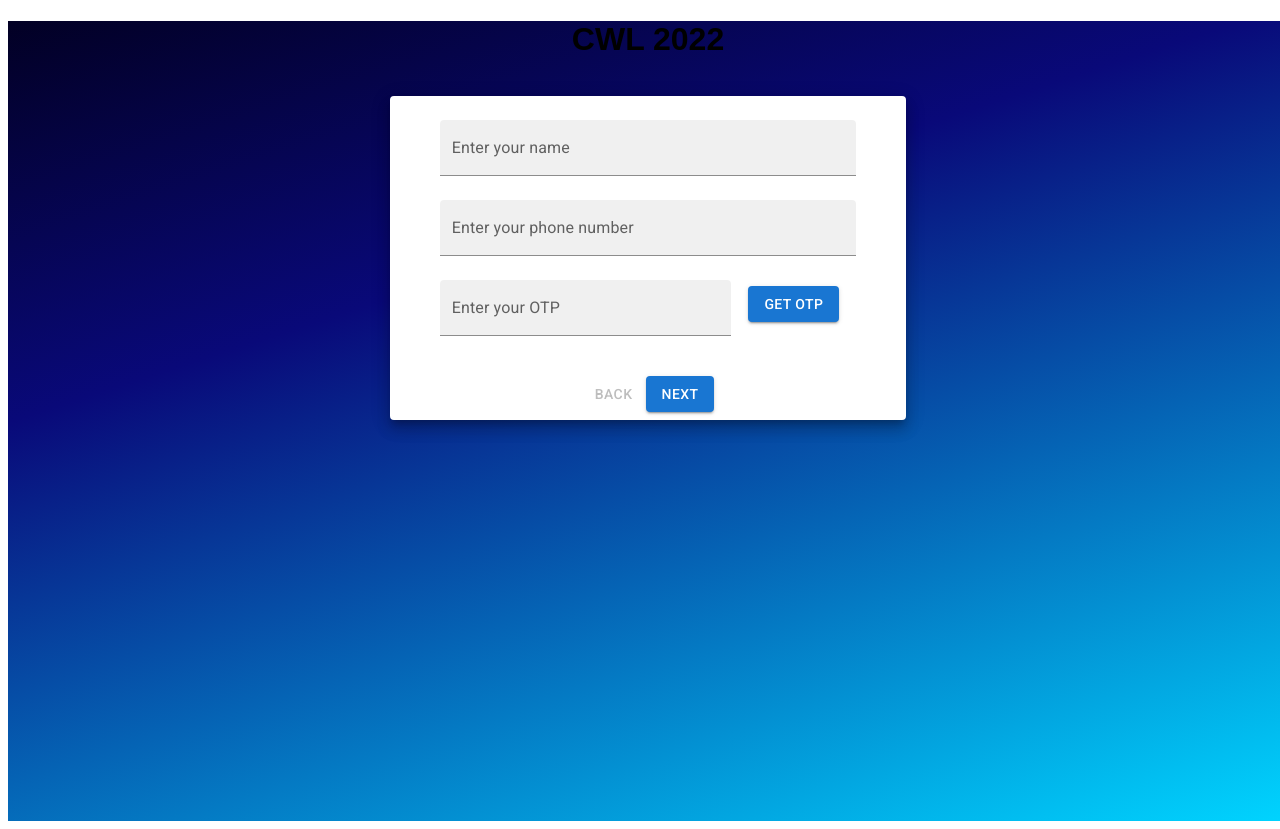
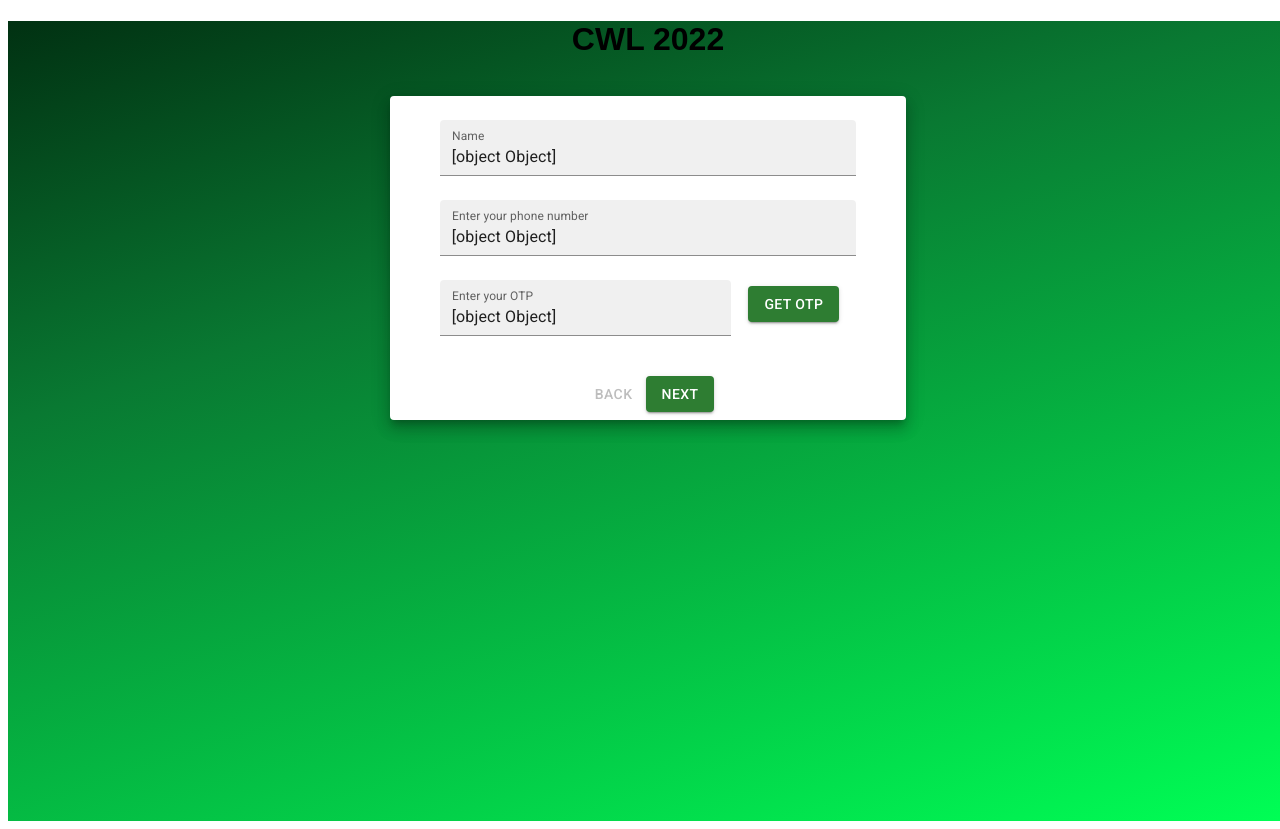
Before and after one commit to WebOps-and-Blockchain-Club/cwl-client-2022, a React (Create React App) app: page / in a window 1280 px wide. Built offline with nearby package versions, Linux system fonts and the light colour scheme.

Commit message:
Complaint-portal inital commit

```diff
--- a/src/components/cp_components/complaintDetails.tsx
+++ b/src/components/cp_components/complaintDetails.tsx
@@ -21,6 +21,7 @@ const ComplaintDetails = () => {
           name='complaint'
           id='complaint'
           value={complaint}
+          required
           fullWidth
           margin='normal'
           label='Complaint'
@@ -43,7 +44,12 @@ const ComplaintDetails = () => {
         />
       </Grid>
       <Grid item xs={10} sm={10} md={10}>
-        <Button sx={{ borderRadius: 1, margin: 2 }} variant='contained' startIcon={<PhotoCamera />}>
+        <Button
+          sx={{ borderRadius: 1, margin: 2 }}
+          variant='contained'
+          startIcon={<PhotoCamera />}
+          color='success'
+        >
           Upload
         </Button>
       </Grid>
--- a/src/components/cp_components/complaintType.tsx
+++ b/src/components/cp_components/complaintType.tsx
@@ -1,8 +1,8 @@
-// import { useState } from 'react'
+import { useState, useReducer } from 'react'
 import { Grid, Button, Typography } from '@mui/material'
 import '../../styles/cp_style.css'
 
-const complaint = [
+const complaints = [
   { id: 1, name: 'Street Light', state: false },
   { id: 2, name: 'Water Logging', state: true },
   { id: 3, name: 'Electricity', state: false },
@@ -13,29 +13,31 @@ const complaint = [
   { id: 8, name: 'Road and Footpath', state: false },
 ]
 
+function problemReducer(state: any, complaint: any) {
+  return [...state, complaint]
+}
+
 const ComplaintType = () => {
-  //   const [state, setState] = useState({ complaint })
+  const [problem, setProblem] = useReducer(problemReducer, [complaints])
 
-  //   const handleChange = (id: number) => (e: { preventdefault: () => void }) => {
-  //     e.preventdefault()
-  //     setState((state) => ({
-  //       ...state,
-  //       state: !state,
-  //     }))
-  //   }
+  function handleChange(complaint: { id?: number; name?: string; state: any }) {
+    const state = !complaint.state
+    setProblem((complaint.state = state))
+  }
 
   return (
     <Grid container alignItems='center' justifyContent='center'>
       <Grid item display='flex' xs={12} sm={10} md={10}>
         <Typography variant='h6'>Select your complaint type:</Typography>
       </Grid>
-      {complaint.map((complaint) => (
+      {complaints.map((complaint) => (
         <Grid item key={complaint.id} display='flex' xs={7} sm={5} md={5}>
           <Button
             sx={{ width: 200, padding: 0.5, margin: 0.5 }}
             key={complaint.id}
-            // onClick={handleChange(complaint.id)}
+            onClick={() => handleChange(complaint)}
             variant={complaint.state ? 'contained' : 'outlined'}
+            color='success'
           >
             {complaint.name}
           </Button>
--- a/src/components/cp_components/personDetails.tsx
+++ b/src/components/cp_components/personDetails.tsx
@@ -1,21 +1,23 @@
 import React, { useState } from 'react'
-import { TextField, Grid, withStyles, Button } from '@mui/material'
+import { TextField, Grid, Button } from '@mui/material'
 import '../../styles/cp_style.css'
 
 const PersonDetails = () => {
-  const [name, setName] = useState('')
-  const [phone, setPhone] = useState('')
-  const [otp, setOtp] = useState('')
+  const [name, setName] = useState({ name: '' })
+  const [phone, setPhone] = useState({ phone: '', state: 'false' })
+  const [otp, setOtp] = useState({ otp: '', state: 'false' })
 
-  const handleNameChange = (e: { target: { value: React.SetStateAction<string> } }) => {
+  const [error, setError] = useState(false)
+
+  const handleNameChange = (e: { target: { value: React.SetStateAction<{ name: string }> } }) => {
     setName(e.target.value)
   }
-  const handlePhoneChange = (e: { target: { value: React.SetStateAction<string> } }) => {
-    setPhone(e.target.value)
-  }
-  const handleOtpChange = (e: { target: { value: React.SetStateAction<string> } }) => {
-    setOtp(e.target.value)
-  }
+  // const handlePhoneChange = (e: { target: { value: React.SetStateAction<string> } }) => {
+  //   setPhone(e.target.value)
+  // }
+  // const handleOtpChange = (e: { target: { value: React.SetStateAction<string> } }) => {
+  //   setOtp(e.target.value)
+  // }
 
   return (
     <Grid container className='page'>
@@ -26,9 +28,11 @@ const PersonDetails = () => {
           value={name}
           fullWidth
           margin='normal'
-          label='Enter your name'
+          label='Name'
           variant='filled'
-          onChange={handleNameChange}
+          // onChange={handleNameChange}
+          error={error === true}
+          helperText={error ? 'Please enter your name' : ''}
         />
       </Grid>{' '}
       <Grid item xs={10} sm={10} md={10}>
@@ -40,7 +44,7 @@ const PersonDetails = () => {
           margin='normal'
           label='Enter your phone number '
           variant='filled'
-          onChange={handlePhoneChange}
+          // onChange={handlePhoneChange}
         />
       </Grid>{' '}
       <Grid container direction='row' alignItems='center' justifyContent='center'>
@@ -53,11 +57,13 @@ const PersonDetails = () => {
             margin='normal'
             label='Enter your OTP '
             variant='filled'
-            onChange={handleOtpChange}
+            // onChange={handleOtpChange}
           />
         </Grid>
         <Grid item xs={4} sm={3} md={3}>
-          <Button variant='contained'>Get OTP</Button>
+          <Button variant='contained' color='success'>
+            Get OTP
+          </Button>
         </Grid>
       </Grid>
     </Grid>
--- a/src/pages/ComplaintPortal/complaintPortal.tsx
+++ b/src/pages/ComplaintPortal/complaintPortal.tsx
@@ -17,17 +17,24 @@ const ComplaintPortal = () => {
     setActiveStep(activeStep - 1)
   }
 
+  const [submitted, setSubmitted] = useState(false)
+  const handleSubmit = (e: { preventDefault: () => void }) => {
+    e.preventDefault()
+    setSubmitted(true)
+  }
+
   const tabs = ['PersonDetail', 'Address', 'ComplaintType', 'ComplaintDetails']
 
   const pageDisplay = () => {
-    if (activeStep === 0) {
-      return <PersonDetails />
-    } else if (activeStep === 1) {
-      return <Address />
-    } else if (activeStep === 2) {
-      return <ComplaintType />
-    } else if (activeStep === 3) {
-      return <ComplaintDetails />
+    switch (activeStep) {
+      case 0:
+        return <PersonDetails />
+      case 1:
+        return <Address />
+      case 2:
+        return <ComplaintType />
+      case 3:
+        return <ComplaintDetails />
     }
   }
 
@@ -39,15 +46,26 @@ const ComplaintPortal = () => {
     >
       <div>{pageDisplay()}</div>
       <div className='navButtons'>
-        <Button disabled={activeStep === 0} onClick={handlePrev} className='prevBtn'>
+        <Button
+          disabled={activeStep === 0}
+          onClick={handlePrev}
+          className='prevBtn'
+          color='success'
+        >
           Back
         </Button>
         {activeStep < tabs.length - 1 ? (
-          <Button color='primary' className='navigation' variant='contained' onClick={handleNext}>
+          <Button color='success' className='navigation' variant='contained' onClick={handleNext}>
             Next
           </Button>
         ) : (
-          <Button type='submit' color='primary' className='navigation' variant='contained'>
+          <Button
+            type='submit'
+            color='success'
+            className='navigation'
+            variant='contained'
+            onSubmit={handleSubmit}
+          >
             Submit
           </Button>
         )}
--- a/src/styles/cp_style.css
+++ b/src/styles/cp_style.css
@@ -7,9 +7,9 @@
   background: rgb(2, 0, 36);
   background: linear-gradient(
     162deg,
-    rgba(2, 0, 36, 1) 0%,
-    rgba(9, 9, 121, 1) 33%,
-    rgba(0, 212, 255, 1) 100%
+    rgb(1, 49, 18) 0%,
+    rgb(9, 121, 50) 33%,
+    rgb(0, 255, 85) 100%
   ); /* background-image: url('https://images.unsplash.com/photo-1554303867-f61340bb2cf5?ixlib=rb-1.2.1&ixid=eyJhcHBfaWQiOjEyMDd9&auto=format&fit=crop&w=1534&q=80');
   background-size: cover;
   background-position: center center;
```
